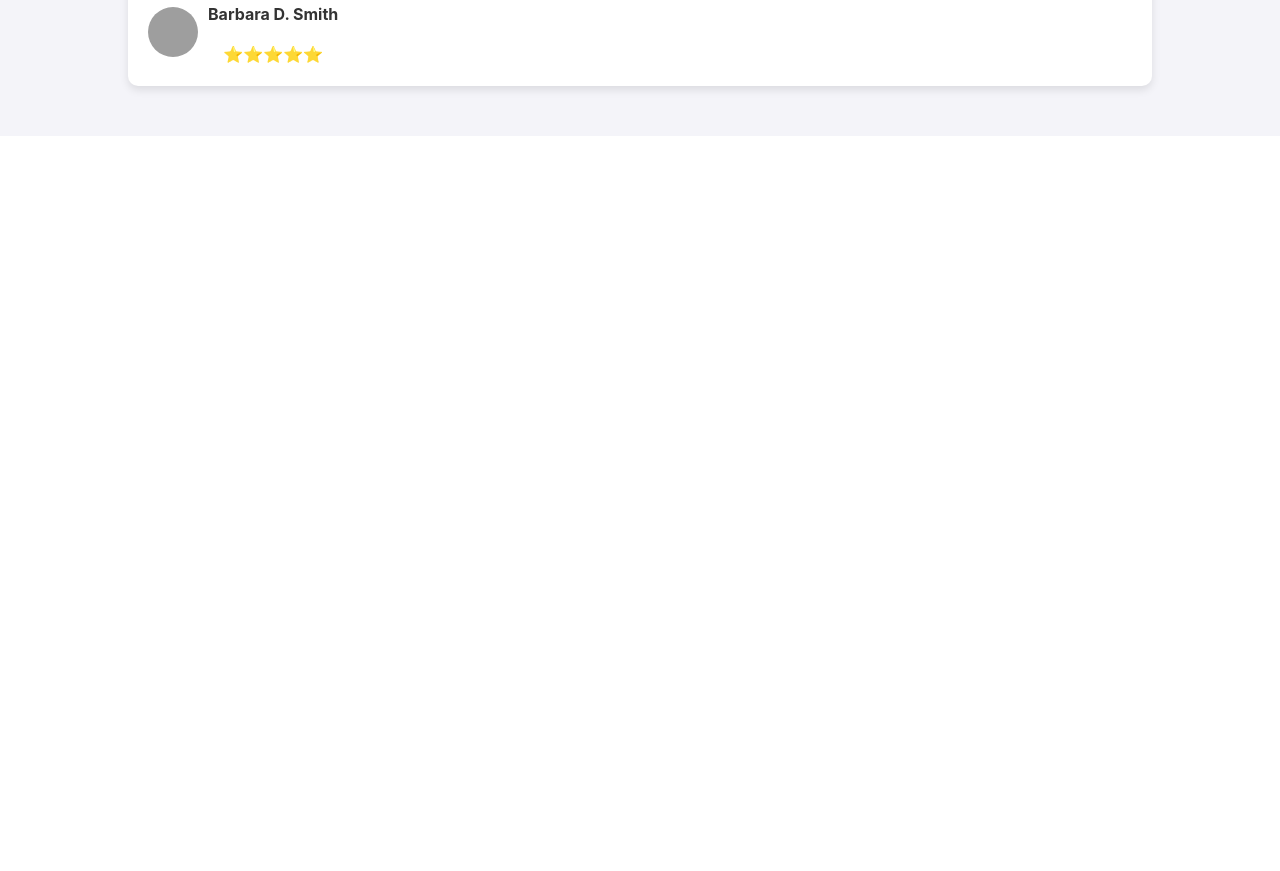
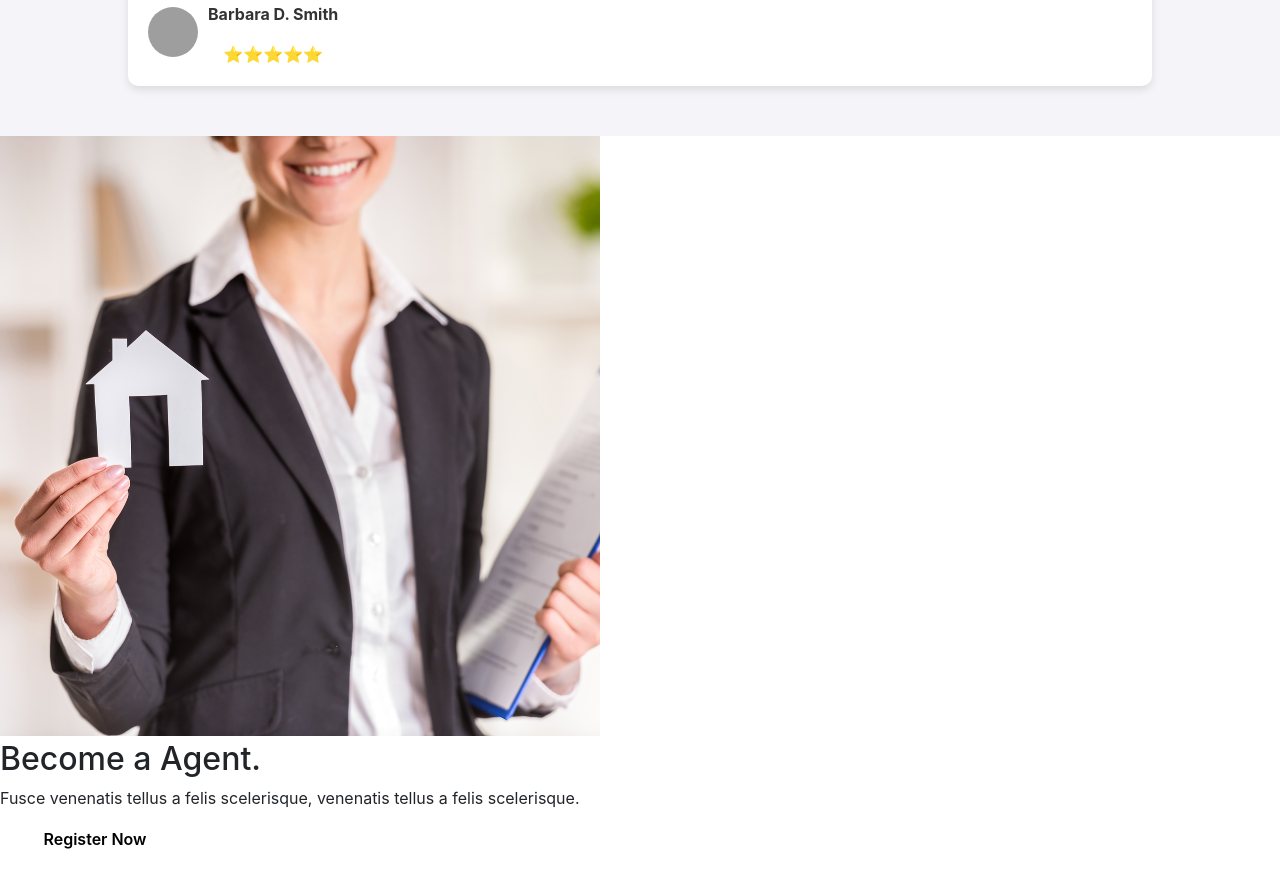
Before and after one commit to Ozodastudent/DBteam_project, a React (Create React App) app: page / in a window 1280 px wide. Shown: the part 5920-6791 px from the top of the page. Before the commit the page ends 6056 px from the top, so only its background shows below. Built offline with nearby package versions, Linux system fonts and the light colour scheme; grey boxes are pictures that could not be loaded.

Commit message:
feat: added become agent section to Home.jsx

```diff
--- a/src/pages/home/Home.jsx
+++ b/src/pages/home/Home.jsx
@@ -19,7 +19,7 @@ import ProfileImg1 from "../../assets/images/profile4.jpg";
 import BlogPost1Img from "../../assets/images/blogpost1.jpg"; // Replace with your actual image paths
 import BlogPost2Img from "../../assets/images/blogpost2.jpg";
 import BlogPost3Img from "../../assets/images/blogpost3.png";
-
+import AgentImg from "../../assets/images/agent1.png"; // Replace with your actual image path
 
 
 import Navbar from "../../components/navbar/Navbar";
@@ -357,6 +357,20 @@ const Home = () => {
                 {/* Navigation arrows or dots for the testimonials can be added here */}
             </section>
 
+
+            {/*become agent section*/}
+
+            <section className="become_agent_section">
+                <div className="become_agent_content">
+                    <img src={AgentImg} alt="Become an Agent" className="become_agent_image"/>
+                    <div className="become_agent_text">
+                        <h2 className="become_agent_title">Become a Agent.</h2>
+                        <p className="become_agent_description">Fusce venenatis tellus a felis scelerisque, venenatis tellus a felis scelerisque.</p>
+                        <button className="become_agent_button">Register Now</button>
+                    </div>
+                </div>
+            </section>
+
         </div>
     )
 };
```
